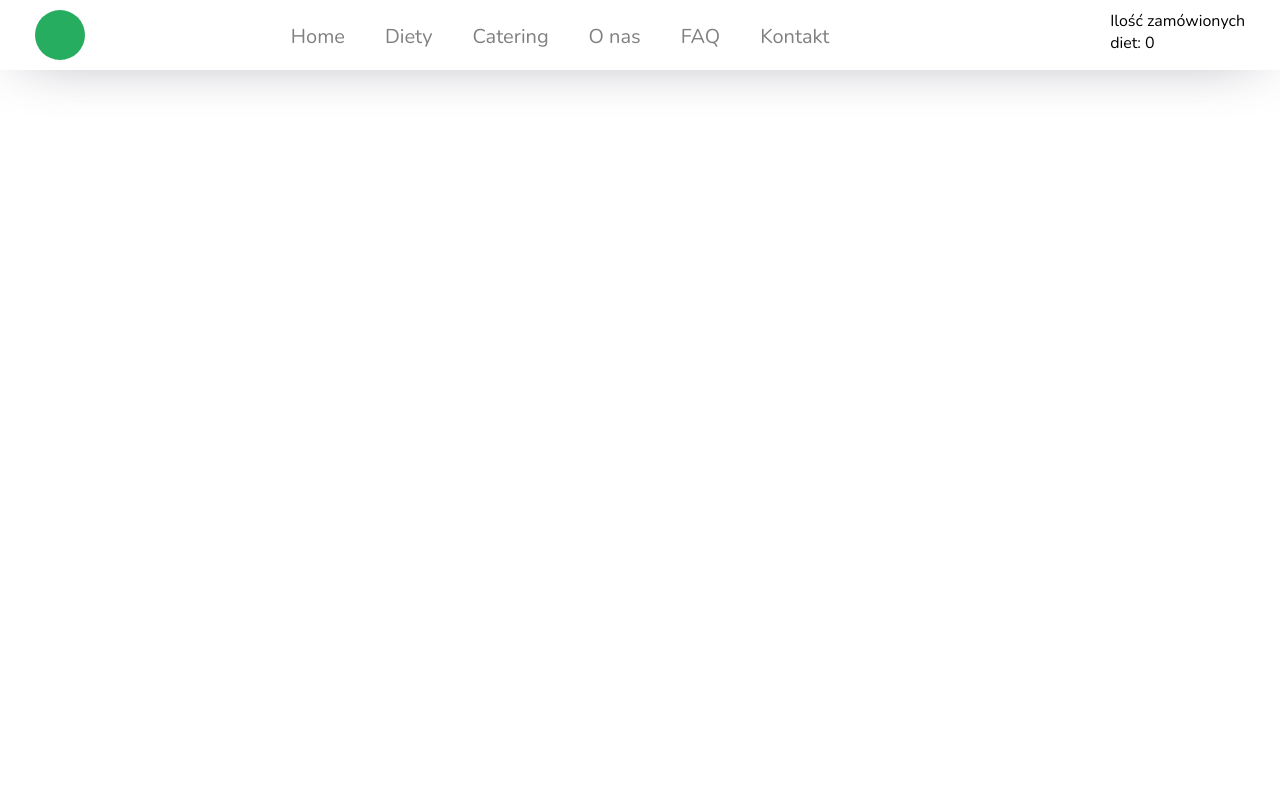
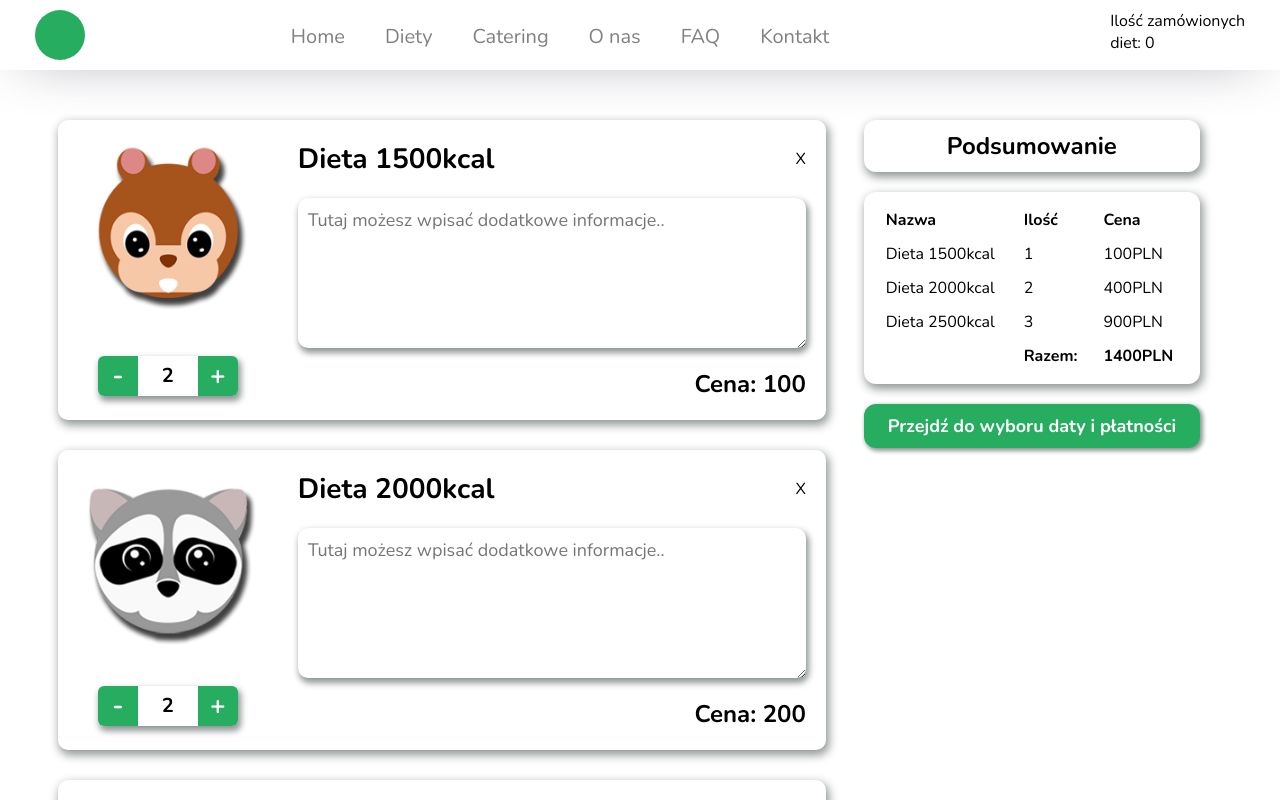
Before and after one commit to lobarzanek/vue-catering-web, a Vue app: page /cart in a window 1280 px wide. Shown: the top 800 px of the page. Built offline with nearby package versions, Linux system fonts and the light colour scheme; data requests are answered from the project's data file.

Commit message:
Create CartView + Routing

```diff
--- a/src/router/index.js
+++ b/src/router/index.js
@@ -5,6 +5,8 @@ import CateringView from "../views/CateringView.vue";
 import AboutView from "../views/AboutView.vue";
 import faqView from "../views/faqView.vue";
 import ContactView from "../views/ContactView.vue";
+import CartView from "../views/CartView.vue"
+
 
 const router = createRouter({
   history: createWebHistory(import.meta.env.BASE_URL),
@@ -40,6 +42,11 @@ const router = createRouter({
       name: "contact",
       component: ContactView,
     },
+    {
+      path: "/cart",
+      name: "cart",
+      component: CartView,
+    },
   ],
 });
 
--- /dev/null
+++ b/src/views/CartView.vue
@@ -0,0 +1,67 @@
+<script setup>
+import { ref } from "vue";
+import axios from "axios";
+import { useCounterStore } from "@/stores/counter";
+import ErrorHandler from "@/components/content/errorHandler/ErrorHandler.vue";
+import ItemCard from "../components/content/cartpage/itemCard.vue";
+import Summary from "../components/content/cartpage/summary.vue";
+
+const counter = useCounterStore();
+console.log(counter.tab);
+
+const data = ref([]);
+const eHandler = ref(true);
+
+const getCartData = () => {
+  axios.get("http://localhost:3000/diets").then((response) => {
+    if (response.statusText == "OK") {
+      eHandler.value = false;
+      data.value = response.data;
+    }
+  });
+};
+
+getCartData();
+</script>
+
+<template>
+  <div class="cart">
+    <div class="items">
+      <ItemCard
+        v-for="(item, index) in data"
+        :id="item.id"
+        :title="item.title"
+        :description="item.description"
+        :price="item.price"
+        :currency="item.currency"
+        :imgSrc="item.imgSrc"
+        :imgAlt="item.imgAlt"
+        :key="index"
+      ></ItemCard>
+    </div>
+    <div class="summary"><Summary></Summary></div>
+  </div>
+</template>
+
+<style scoped lang="scss">
+.cart {
+  display: flex;
+  justify-content: center;
+  flex-direction: row;
+  margin: 50px;
+  .items {
+    display: flex;
+    align-items: center;
+    justify-content: center;
+    flex-direction: column;
+    flex-grow: 2;
+    gap: 30px;
+    margin-bottom: 20px;
+  }
+
+  .summary {
+    display: flex;
+    flex-grow: 2;
+  }
+}
+</style>
```
